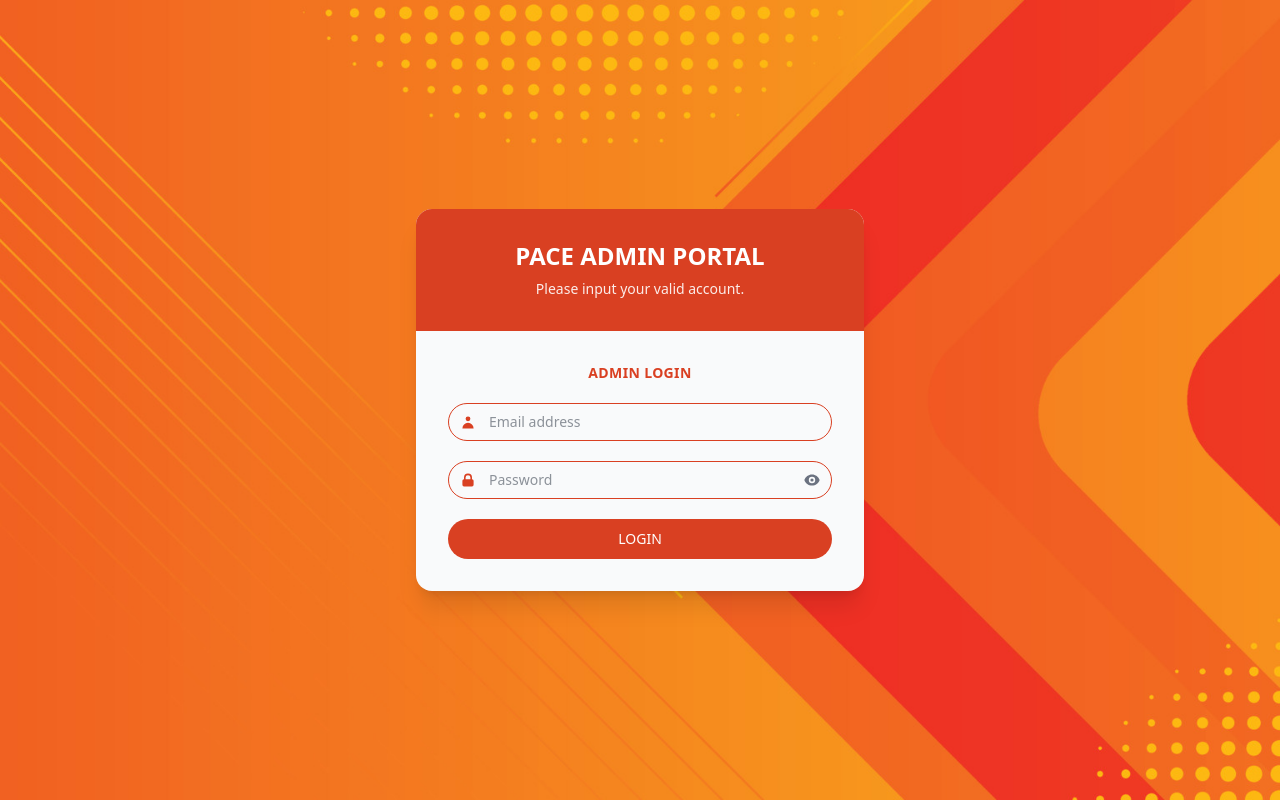
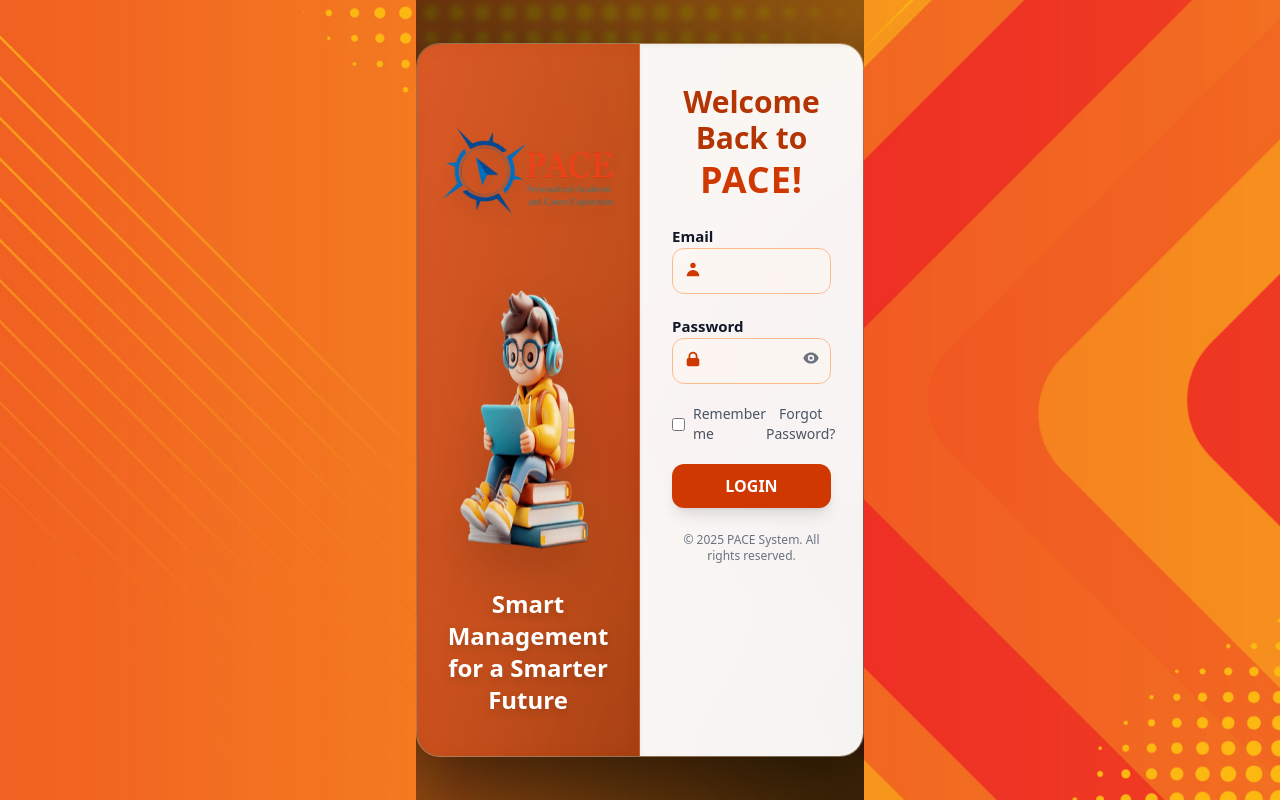
Before and after one commit to MarkDenver01/pace_app, a React (Vite) app: page /login in a window 1280 px wide. Built offline with nearby package versions, Linux system fonts and the light colour scheme.

Commit message:
update re-design login

```diff
--- a/src/App.css
+++ b/src/App.css
@@ -196,3 +196,13 @@ body,
 .nav-link:hover::after {
   width: 100%;
 }
+
+@keyframes float {
+  0% { transform: translateY(0); }
+  50% { transform: translateY(-6px); }
+  100% { transform: translateY(0); }
+}
+
+.animate-float {
+  animation: float 4.5s ease-in-out infinite;
+}
--- a/src/page/login/Login.tsx
+++ b/src/page/login/Login.tsx
@@ -1,12 +1,20 @@
 import React, { useState } from "react";
-import { HiLockClosed, HiUser, HiEye, HiEyeOff } from "react-icons/hi";
-import { Button } from "flowbite-react";
+import {
+  HiLockClosed,
+  HiUser,
+  HiEye,
+  HiEyeOff
+} from "react-icons/hi";
 import { login } from "../../libs/ApiResponseService";
 import { useNavigate, useSearchParams } from "react-router-dom";
 import { useAuth } from "../../context/AuthContext";
 import type { LoginResponse } from "../../libs/models/Login";
 import Swal from "sweetalert2";
 import { getSwalTheme } from "../../utils/getSwalTheme";
+
+import PaceLogo from "../../assets/pace/f_logo.png";
+import HeroStudent from "../../assets/pace/hero_student.png";
+import HeroBg from "../../assets/app-bg.jpg";
 
 const Login: React.FC = () => {
   const navigate = useNavigate();
@@ -29,37 +37,43 @@ const Login: React.FC = () => {
 
       if (response.role === "ADMIN") {
         const adminStatus = response.adminResponse.accountStatus;
+
         if (adminStatus === "PENDING") {
           const result = await Swal.fire({
             title: `Hi ${response.username}! Please update your password before LOGIN.`,
             icon: "warning",
             showCancelButton: true,
-            cancelButtonColor: "#6b7280", // gray-500
             confirmButtonText: "Yes, PROCEED",
             cancelButtonText: "Cancel",
             ...getSwalTheme(),
           });
 
           if (result.isConfirmed) {
-            navigate(`/login/update-password?universityId=${universityId}&email=${encodeURIComponent(email)}`, { replace: true });
+            navigate(
+              `/login/update-password?universityId=${universityId}&email=${encodeURIComponent(
+                email
+              )}`,
+              { replace: true }
+            );
           }
-        } else if(adminStatus  === "VERIFIED" || adminStatus  === "ACTIVATE") {
+        } else if (
+          adminStatus === "VERIFIED" ||
+          adminStatus === "ACTIVATE"
+        ) {
           Swal.fire({
             icon: "success",
-            title: `Welcome ${response.username} - ${response.adminResponse.universityName}!`,
-            text: "Tap proceed to continue.",
+            title: `Welcome ${response.username}!`,
+            text: "Proceed to dashboard.",
             confirmButtonText: "PROCEED",
             ...getSwalTheme(),
           }).then((result) => {
-            if (result.isConfirmed) {
-              navigate("/admin/dashboard", { replace: true });
-            }
+            if (result.isConfirmed) navigate("/admin/dashboard");
           });
         } else {
           Swal.fire({
             icon: "error",
             title: "Access Denied",
-            text: `Your account status "${adminStatus}" does not allow access.`,
+            text: `Your account status (${adminStatus}) does not allow access.`,
             confirmButtonText: "CLOSE",
             ...getSwalTheme(),
           });
@@ -68,26 +82,18 @@ const Login: React.FC = () => {
         Swal.fire({
           icon: "success",
           title: `Welcome ${response.username}!`,
-          text: "Tap proceed to the super dashboard.",
+          text: "Proceed to Super Admin dashboard.",
           confirmButtonText: "PROCEED",
           ...getSwalTheme(),
         }).then((result) => {
-          if (result.isConfirmed) navigate("/superadmin/dashboard", { replace: true });
-        });
-      } else {
-        Swal.fire({
-          icon: "error",
-          title: "Unauthorized",
-          text: "Your role is not authorized to access this application.",
-          confirmButtonText: "CLOSE",
-          ...getSwalTheme(),
+          if (result.isConfirmed) navigate("/superadmin/dashboard");
         });
       }
     } catch (error: any) {
       Swal.fire({
         icon: "error",
         title: "Login Failed",
-        text: error?.message || "Invalid email or password. Please try again.",
+        text: error?.message || "Invalid email or password.",
         confirmButtonText: "CLOSE",
         ...getSwalTheme(),
       });
@@ -97,48 +103,107 @@ const Login: React.FC = () => {
   };
 
   return (
-    <div className="w-full max-w-md min-w-[340px] card-theme rounded-2xl shadow-xl overflow-hidden">
-      <div className="w-full p-8 text-white text-center" style={{ backgroundColor: "var(--button-color)" }}>
-        <h2 className="text-2xl font-bold mb-2 leading-tight">PACE ADMIN PORTAL</h2>
-        <p className="text-sm opacity-90">Please input your valid account.</p>
+    <div
+      className="min-h-screen w-full flex items-center justify-center text-gray-900 relative overflow-hidden"
+      style={{
+        backgroundImage: `url(${HeroBg})`,
+        backgroundSize: "cover",
+        backgroundPosition: "center",
+      }}
+    >
+      {/* BG Overlays */}
+      <div className="absolute inset-0 bg-black/40 backdrop-blur-[3px]" />
+      <div className="absolute inset-0 bg-gradient-to-br from-black/30 via-transparent to-black/60" />
+
+      <div className="relative z-10 flex w-full max-w-5xl mx-auto rounded-3xl bg-white/10 border border-white/20 shadow-[0_25px_70px_rgba(0,0,0,0.55)] overflow-hidden backdrop-blur-xl">
+
+        {/* LEFT SIDE — LOGO + STUDENT */}
+        <div className="hidden md:flex flex-col justify-center items-center w-1/2 py-10 px-6 bg-gradient-to-br from-orange-500/70 to-orange-700/70 backdrop-blur-md border-r border-white/10">
+
+          <img src={PaceLogo} className="h-44 drop-shadow-xl mb-4" />
+          <img src={HeroStudent} className="h-72 drop-shadow-2xl animate-float" />
+
+          <h1 className="mt-6 text-2xl font-extrabold text-white drop-shadow-lg text-center">
+            Smart Management <br /> for a Smarter Future
+          </h1>
         </div>
 
-      <form onSubmit={handleLogin} className="p-8 space-y-5">
-        <h3 className="text-center font-semibold tracking-wide text-sm" style={{ color: "var(--button-color)" }}>
-          ADMIN LOGIN
-        </h3>
+        {/* RIGHT SIDE — LOGIN FORM */}
+        <div className="w-full md:w-1/2 bg-white/95 py-10 px-8 shadow-inner">
 
+          <h2 className="text-3xl font-extrabold text-center text-orange-700 mb-1">
+            Welcome Back to
+          </h2>
+          <h1 className="text-4xl font-extrabold text-center text-orange-600 tracking-wide mb-6">
+            PACE!
+          </h1>
+
+          <form className="space-y-5" onSubmit={handleLogin}>
+
+            <div className="space-y-1">
+              <label className="font-semibold text-[15px]">Email</label>
               <div className="relative">
-          <span className="absolute inset-y-0 left-0 flex items-center pl-3 text-[var(--button-color)]"><HiUser /></span>
+                <HiUser className="absolute left-3 top-3 text-orange-600 text-lg" />
                 <input
                   type="email"
-            placeholder="Email address"
+                  required
+                  className="w-full pl-10 pr-4 py-2.5 rounded-xl border border-orange-300 bg-orange-50/40 focus:ring-2 focus:ring-orange-500 focus:outline-none"
                   value={email}
                   onChange={(e) => setEmail(e.target.value)}
-            className="w-full pl-10 pr-10 py-2 border rounded-full bg-[var(--card-color)] text-sm text-[var(--text-color)] border-[var(--button-color)] focus:outline-none focus:ring-2 focus:ring-[var(--button-color)] focus:border-[var(--button-color)]"
-            required
                 />
               </div>
+            </div>
 
+            <div className="space-y-1">
+              <label className="font-semibold text-[15px]">Password</label>
               <div className="relative">
-          <span className="absolute inset-y-0 left-0 flex items-center pl-3 text-[var(--button-color)]"><HiLockClosed /></span>
+                <HiLockClosed className="absolute left-3 top-3 text-orange-600 text-lg" />
                 <input
                   type={showPassword ? "text" : "password"}
-            placeholder="Password"
+                  required
+                  className="w-full pl-10 pr-10 py-2.5 rounded-xl border border-orange-300 bg-orange-50/40 focus:ring-2 focus:ring-orange-500 focus:outline-none"
                   value={password}
                   onChange={(e) => setPassword(e.target.value)}
-            className="w-full pl-10 pr-10 py-2 border rounded-full bg-[var(--card-color)] text-sm text-[var(--text-color)] border-[var(--button-color)] focus:outline-none focus:ring-2 focus:ring-[var(--button-color)] focus:border-[var(--button-color)]"
-            required
                 />
-          <span onClick={() => setShowPassword(!showPassword)} className="absolute inset-y-0 right-0 flex items-center pr-3 text-gray-500 cursor-pointer">
+                <span
+                  onClick={() => setShowPassword(!showPassword)}
+                  className="absolute right-3 top-3 cursor-pointer text-gray-500"
+                >
                   {showPassword ? <HiEyeOff /> : <HiEye />}
                 </span>
               </div>
+            </div>
 
-        <Button type="submit" disabled={loading} className="w-full text-white rounded-full py-2 text-sm" style={{ backgroundColor: "var(--button-color)" }}>
+            <div className="flex justify-between text-sm text-gray-600">
+              <label className="flex items-center gap-2">
+                <input type="checkbox" className="accent-orange-600" />
+                Remember me
+              </label>
+
+              <button
+                type="button"
+                className="hover:text-orange-700 font-medium"
+                onClick={() => navigate("/forgot-password")}
+              >
+                Forgot Password?
+              </button>
+            </div>
+
+            <button
+              type="submit"
+              disabled={loading}
+              className="w-full bg-orange-600 text-white font-bold py-2.5 rounded-xl shadow-lg hover:bg-orange-700 transition disabled:opacity-60"
+            >
               {loading ? "Logging in..." : "LOGIN"}
-        </Button>
+            </button>
           </form>
+
+          <p className="text-center text-xs mt-6 text-gray-500">
+            © 2025 PACE System. All rights reserved.
+          </p>
+
+        </div>
+      </div>
     </div>
   );
 };
```
Lines whose indentation alone changed are shown as unchanged.
